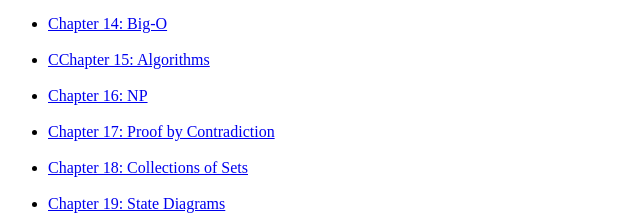
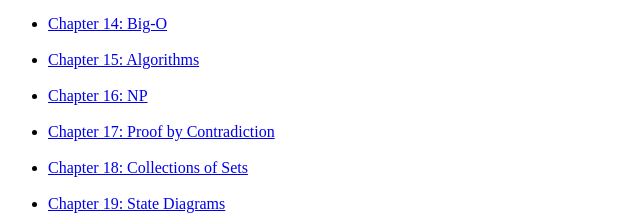
Before and after one commit to ananyacleetus/CS173, a plain HTML site: page index.html in a window 1280 px wide. Shown: the part 579-798 px from the top of the page, 0-640 px from the left. Drawn offline with Linux system fonts and the light colour scheme.

Commit message:
Update index.html

```diff
--- a/index.html
+++ b/index.html
@@ -120,7 +120,7 @@
 
 
  <li>
-                <a href="Notes/15.pdf">CChapter 15: Algorithms</a>
+                <a href="Notes/15.pdf">Chapter 15: Algorithms</a>
             </li>
             <li style="list-style: none">
                 <br>
```
